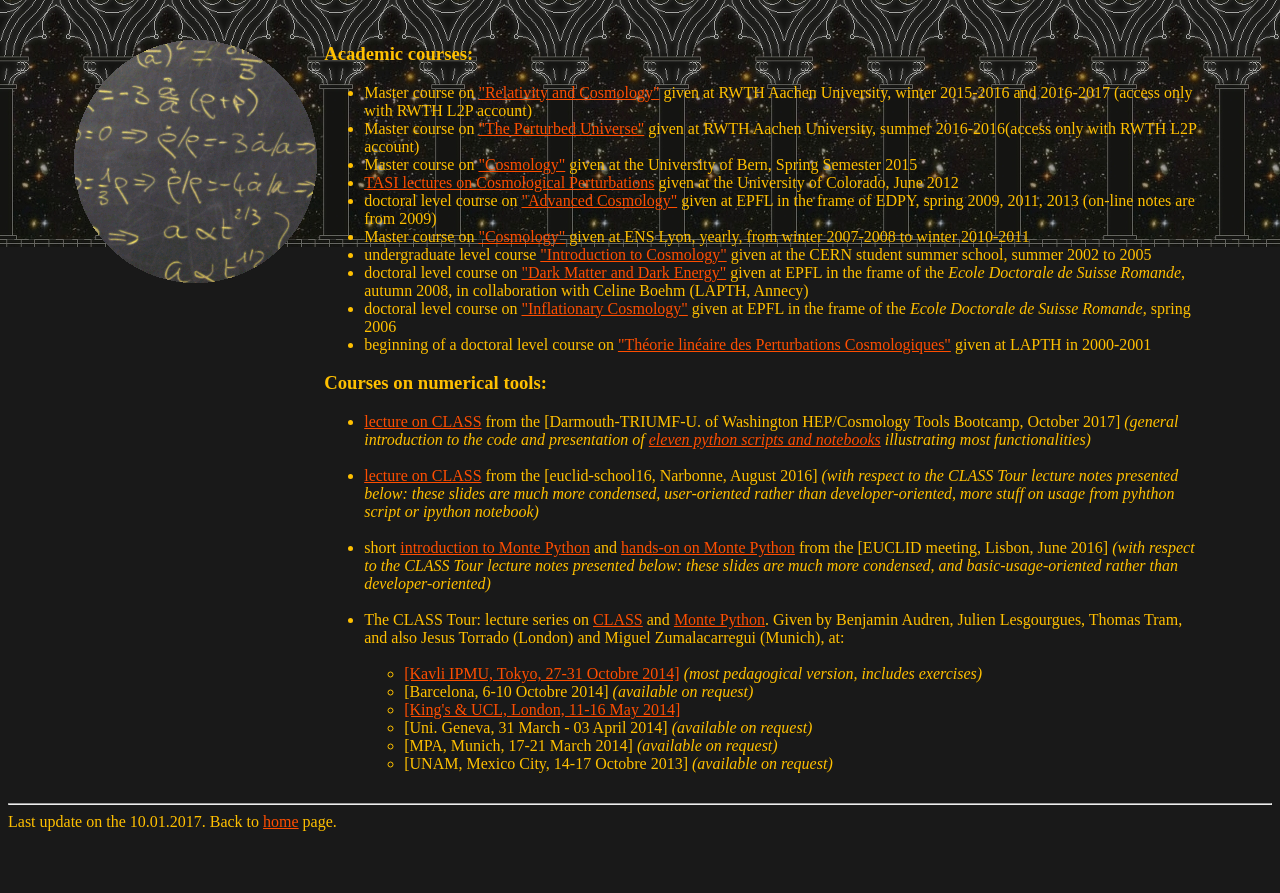
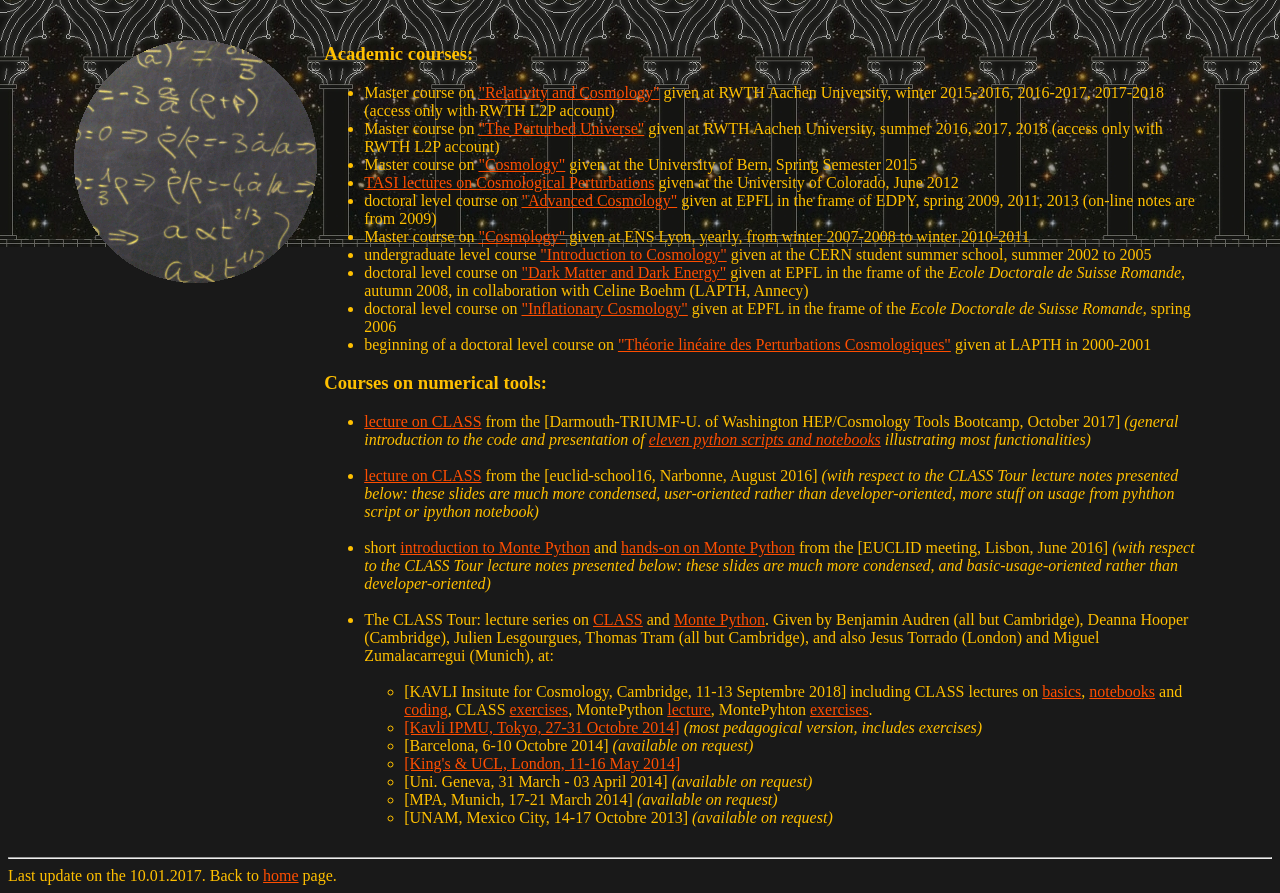
Before and after one commit to lesgourg/lesgourg.github.io, a plain HTML site: page courses.html in a window 1280 px wide. Shown: the part 143-1036 px from the top of the page. Before the commit the page ends 982 px from the top, so only its background shows below. Drawn offline with Linux system fonts and the light colour scheme.

Commit message:
added cambridge

```diff
--- a/courses.html
+++ b/courses.html
@@ -61,8 +61,8 @@
                   <td align="left">
                     <h3>Academic courses:</h3>
                     <ul>
-                      <li> Master course on <a href="https://www3.elearning.rwth-aachen.de/ws16/16ws-18872/Dashboard.aspx" target="new">"Relativity and Cosmology"</a> given at RWTH Aachen University, winter 2015-2016 and 2016-2017 (access only with RWTH L2P account)</li>
-                      <li> Master course on <a href="https://www3.elearning.rwth-aachen.de/ss16/16ss-54661/Dashboard.aspx" target="new">"The Perturbed Universe"</a> given at RWTH Aachen University, summer 2016-2016(access only with RWTH L2P account)</li>
+                      <li> Master course on <a href="https://www3.elearning.rwth-aachen.de/ws17/17ws-18872/Dashboard.aspx" target="new">"Relativity and Cosmology"</a> given at RWTH Aachen University, winter 2015-2016, 2016-2017, 2017-2018 (access only with RWTH L2P account)</li>
+                      <li> Master course on <a href="https://www3.elearning.rwth-aachen.de/ss18/18ss-58389/Dashboard.aspx" target="new">"The Perturbed Universe"</a> given at RWTH Aachen University, summer 2016, 2017, 2018 (access only with RWTH L2P account)</li>
                       <li> Master course on <a href="courses/Cosmo_JL_Bern.pdf?dl=0">"Cosmology"</a> given at the University of Bern, Spring Semester 2015</li>
                       <li><a href="http://arxiv.org/abs/arXiv:1302.4640">TASI lectures on Cosmological Perturbations</a> given at the University of Colorado, June 2012</li>
                       <li>doctoral level course on <a href="edpy.html" target="new">"Advanced Cosmology"</a> given at EPFL in the frame of EDPY, spring 2009, 2011, 2013 (on-line notes are from 2009)</li>
@@ -80,9 +80,16 @@
                       <br>
                       <li> short <a href="class-tour/16.06.02_Lisbon_intro.pdf" target="new">introduction to Monte Python</a> and <a href="class-tour/16.06.02_Lisbon_intro.pdf" target="new">hands-on on Monte Python</a> from the [EUCLID meeting, Lisbon, June 2016] <em>(with respect to the CLASS Tour lecture notes presented below: these slides are much more condensed, and basic-usage-oriented rather than developer-oriented)</em></li>
                       <br>
-                      <li> The CLASS Tour: lecture series on <a href="http://class-code.net" target="new">CLASS</a> and <a href="http://baudren.github.io/montepython.html" target="new">Monte Python</a>. Given by Benjamin Audren, Julien Lesgourgues, Thomas Tram, and also Jesus Torrado (London) and Miguel Zumalacarregui (Munich), at:</li>
+                      <li> The CLASS Tour: lecture series on <a href="http://class-code.net" target="new">CLASS</a> and <a href="http://baudren.github.io/montepython.html" target="new">Monte Python</a>. Given by Benjamin Audren (all but Cambridge), Deanna Hooper (Cambridge), Julien Lesgourgues, Thomas Tram (all but Cambridge), and also Jesus Torrado (London) and Miguel Zumalacarregui (Munich), at:</li>
                       <br>
                       <ul>
+                        <li> [KAVLI Insitute for Cosmology, Cambridge, 11-13 Septembre 2018] including CLASS lectures on
+                        <a href="class-tour/Cambridge/CLASS_Lecture1_Basics.pdf" target="new">basics</a>,
+                        <a href="class-tour/Cambridge/CLASS_Lecture2_Notebooks.pdf" target="new">notebooks</a> and
+                        <a href="class-tour/Cambridge/CLASS_Lecture3_Coding.pdf" target="new">coding</a>, CLASS
+                        <a href="class-tour/Cambridge/CLASS_Exercises.pdf" target="new">exercises</a>, MontePython
+                        <a href="class-tour/Cambridge/180912_MontePython_Cambridge.pdf" target="new">lecture</a>, MontePyhton
+                        <a href="class-tour/Cambridge/180912_MontePython_exercises.pdf" target="new">exercises</a>.
                         <li> <a href="class-tour-Tokyo.html">[Kavli IPMU, Tokyo, 27-31 Octobre 2014]</a> <em>(most pedagogical version, includes exercises)</em> </li>
                         <li> [Barcelona, 6-10 Octobre 2014] <em>(available on request)</em></li>
                         <li> <a href="class-tour-London.html">[King's & UCL, London, 11-16 May 2014]</a></li>
```
Also changed, not shown: presentation.html (+1 -1 lines), 6 other files.
